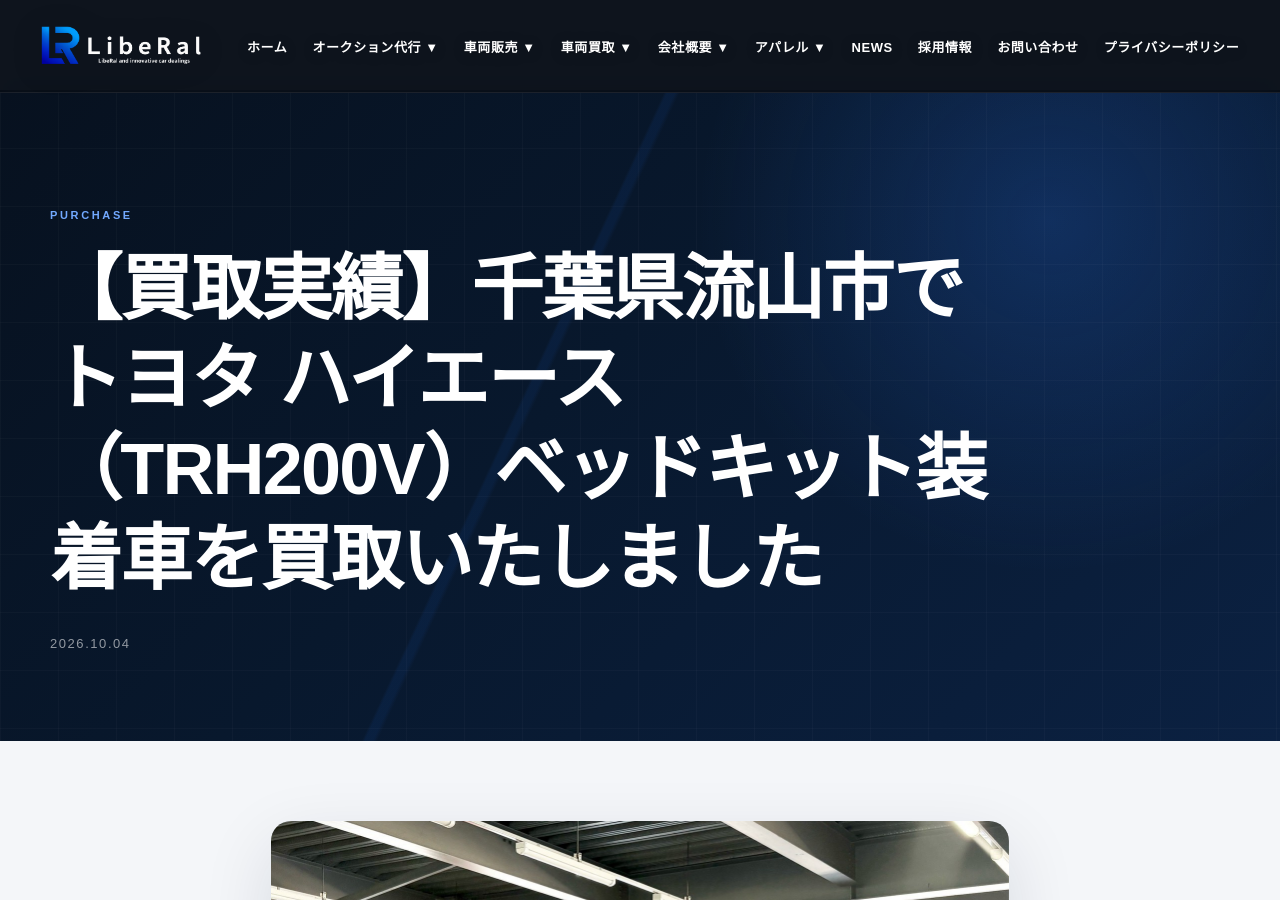
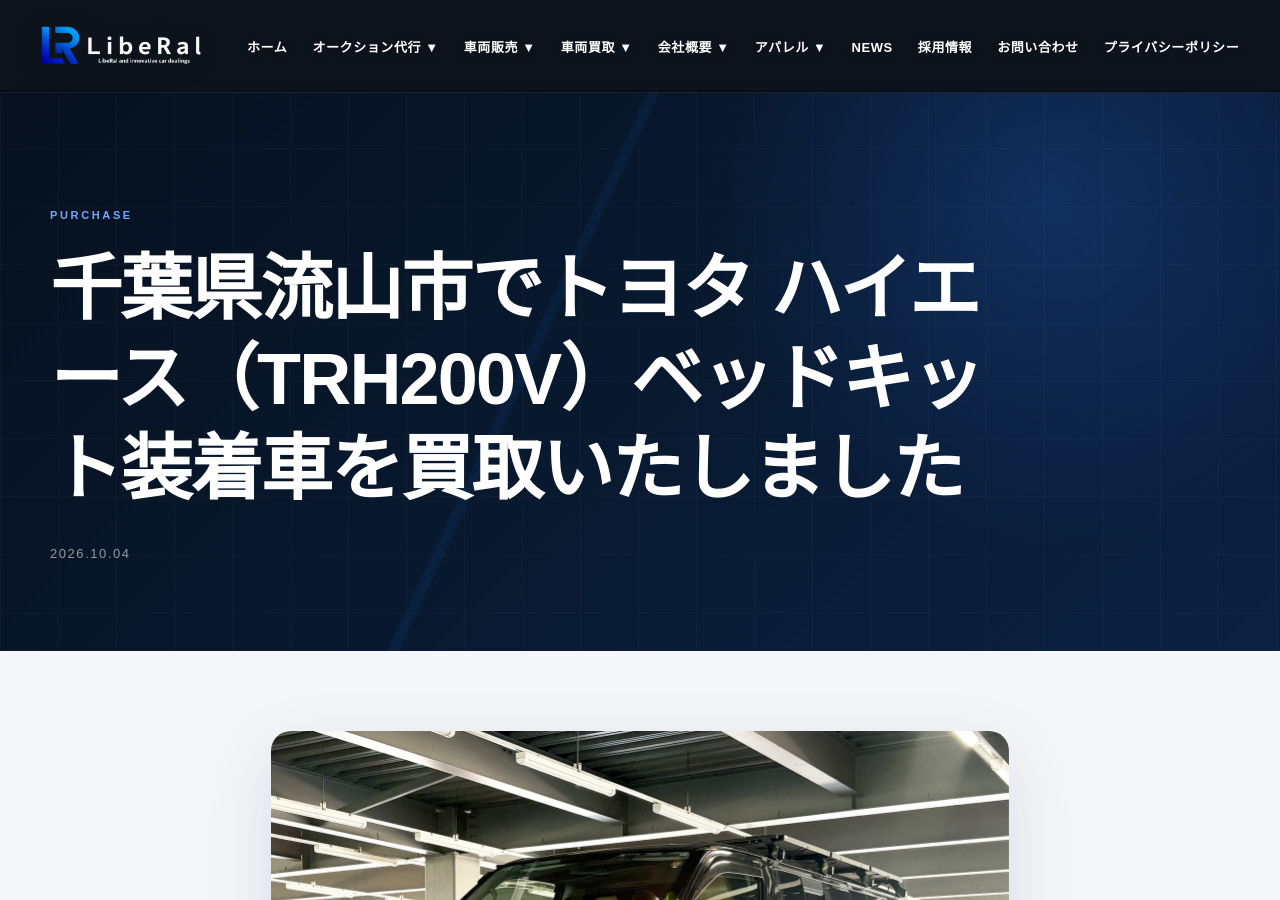
Before and after one commit to liberal0321/LibeRal., a Jekyll site: the page built from _posts/2026-10-04-hiace-trh200v-nagareyama.md, in a window 1280 px wide and 900 px high. Built offline with Jekyll 4.4.1, drawn with Linux system fonts in a browser that asks for light colours.

Commit message:
Update title of purchase post for Hiace TRH200V

```diff
--- a/_posts/2026-10-04-hiace-trh200v-nagareyama.md
+++ b/_posts/2026-10-04-hiace-trh200v-nagareyama.md
@@ -1,6 +1,6 @@
 ---
 layout: post
-title: "【買取実績】千葉県流山市でトヨタ ハイエース（TRH200V）ベッドキット装着車を買取いたしました"
+title: "千葉県流山市でトヨタ ハイエース（TRH200V）ベッドキット装着車を買取いたしました"
 description: "株式会社LibeRalの買取実績。千葉県流山市にて平成21年式トヨタ ハイエース（TRH200V）のベッドキット装着車を買取いたしました。カスタム車やメーター改ざん車についても、車両状態や装備内容を確認のうえ査定いたします。"
 date: 2026-10-04
 category: PURCHASE
```
